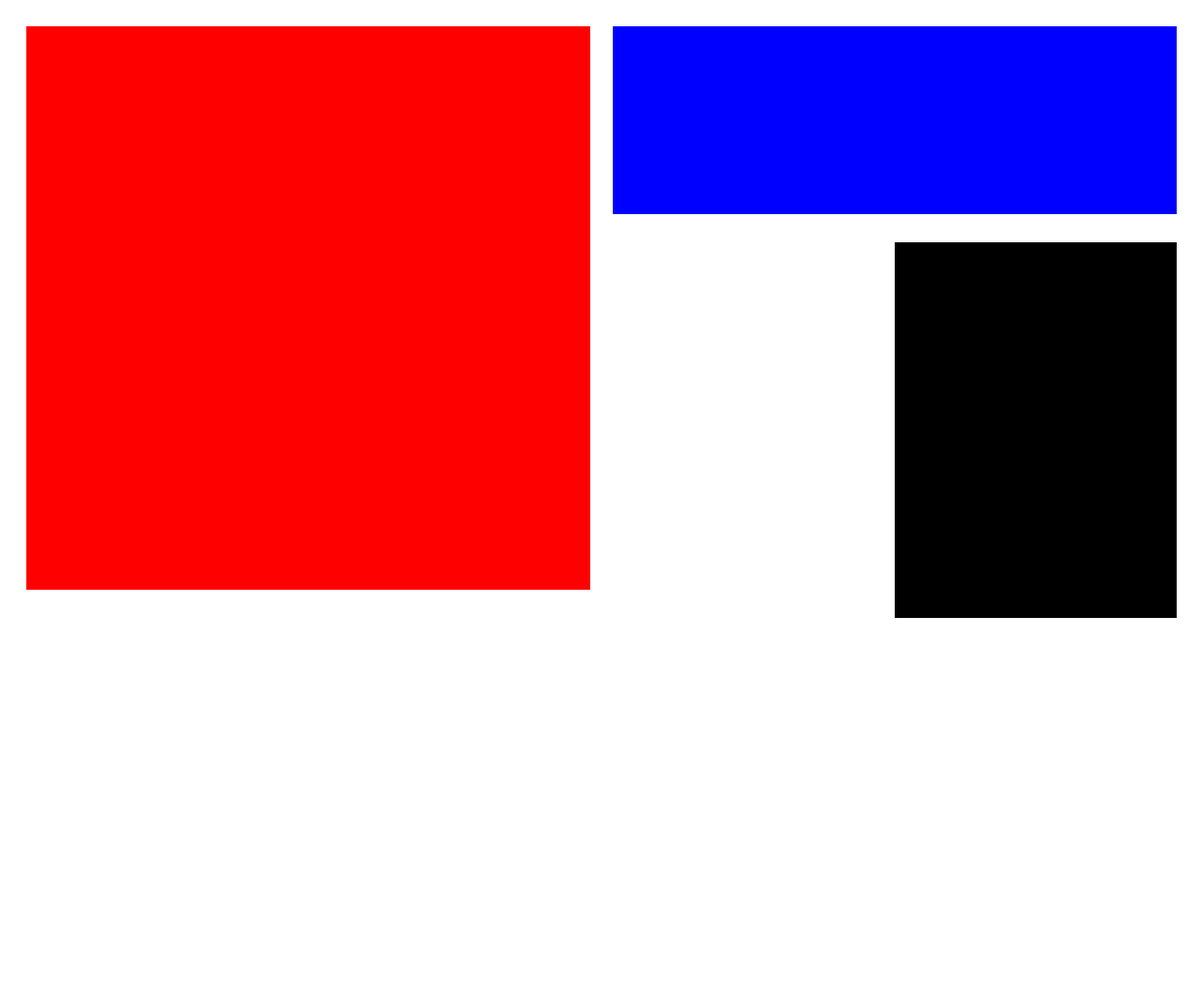
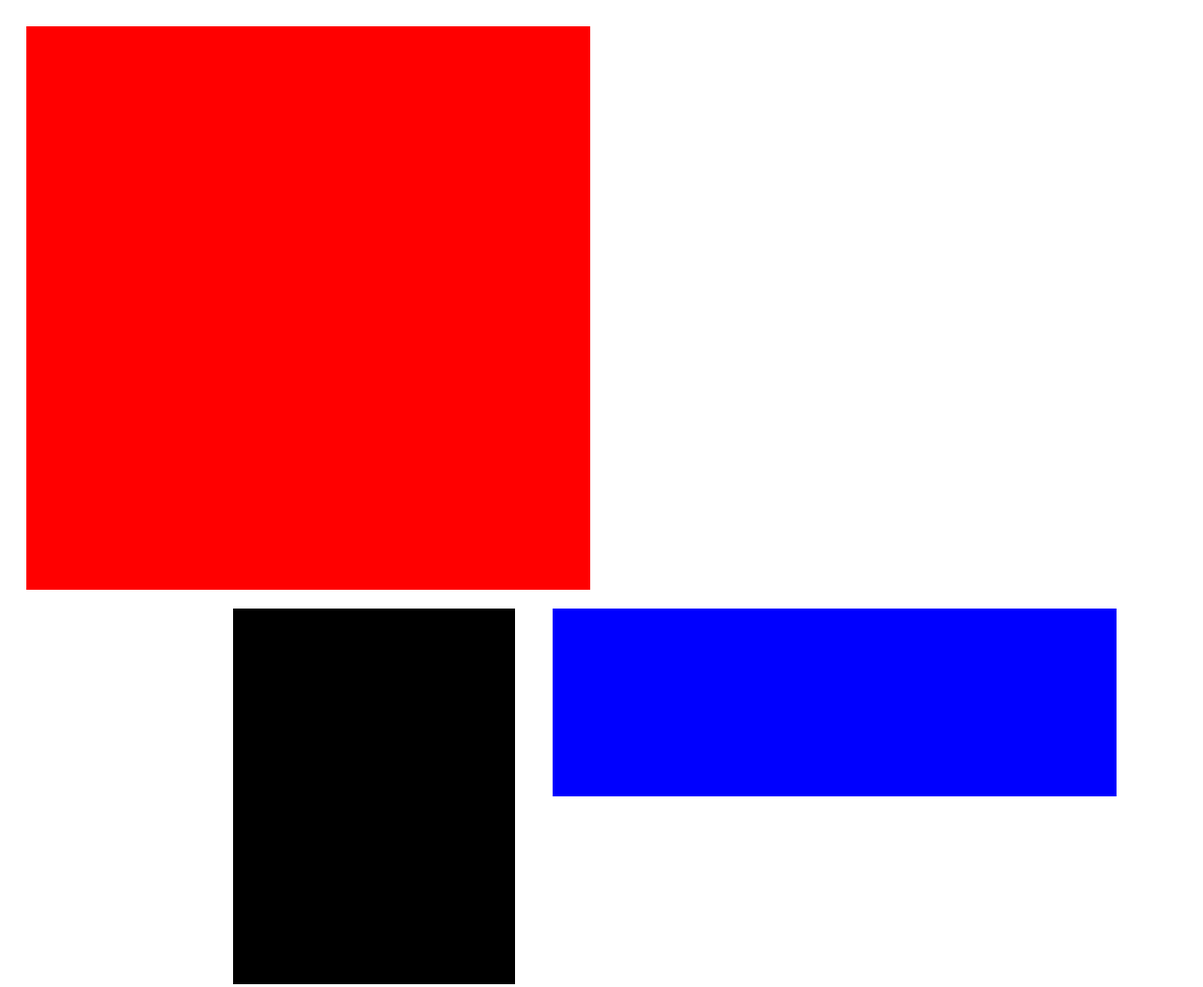
Before and after one commit to OlhaTkachova/project2-geometric-figures, a plain HTML site: page index.html in a window 1280 px wide. Shown: the whole page at 94% size. Before the commit the page ends 800 px from the top, so only its background shows below. Drawn offline with Linux system fonts and the light colour scheme.

Commit message:
add body { width: 1200px; }

```diff
--- a/style.css
+++ b/style.css
@@ -1,3 +1,6 @@
+body {
+    width: 1200px;
+}
 #square{
    background: red;
    width:600px;
```
